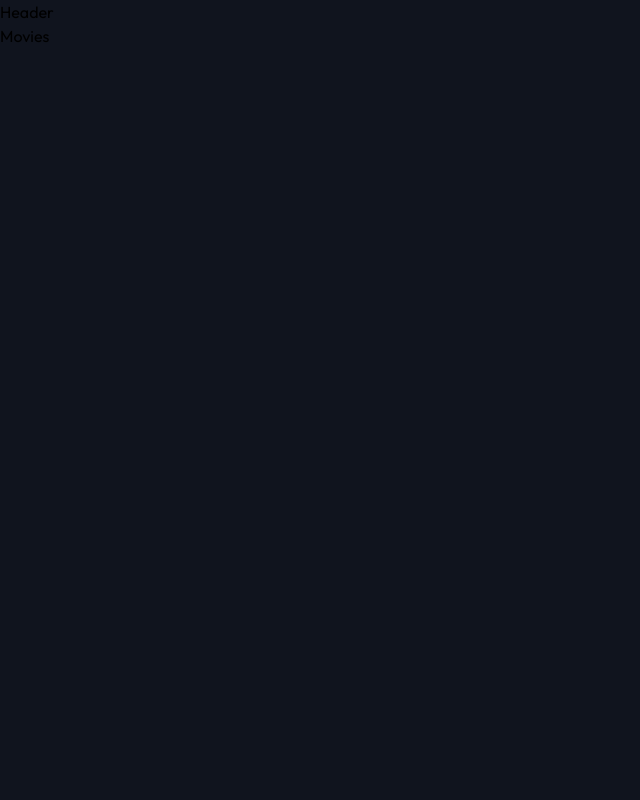
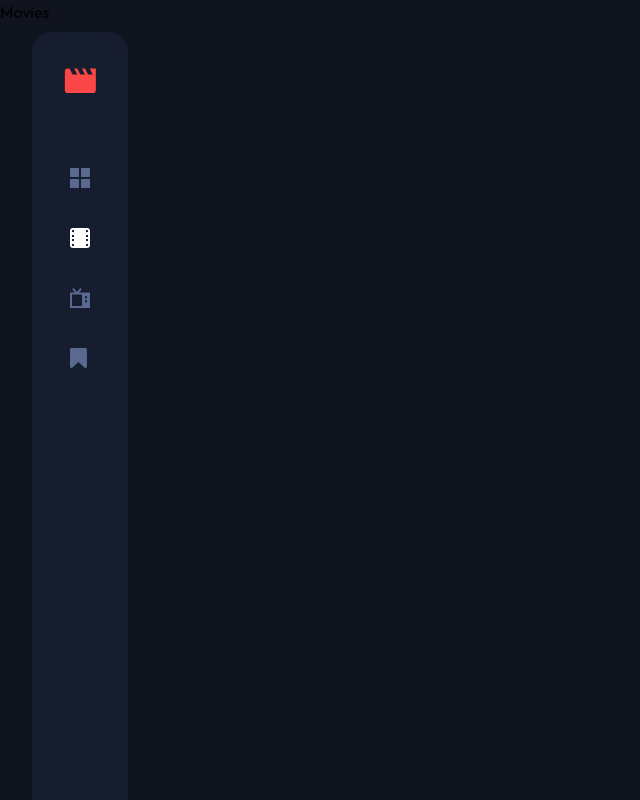
Before and after one commit to mdashfaque-mamdu-au17/entertainment-web-app-frontend, a React (Vite) app: page /movies in a window 1280 px wide. Shown: the whole page, without its empty margins (0-640 px from the left). Built offline with nearby package versions, Linux system fonts and the light colour scheme.

Commit message:
logout functionality implemented and navbar completed

```diff
--- a/src/components/Button.jsx
+++ b/src/components/Button.jsx
@@ -1,10 +1,16 @@
 import React from 'react';
+import classNames from 'classnames';
 
-const Button = ({ type, children }) => {
+const Button = ({ type, children, disabled, style, onClick }) => {
   return (
     <button
       type={type}
-      className="w-[279px] h-12 bg-primary-red  flex items-center justify-center text-primary-white text-[15px] leading-[19px] font-light rounded-md transition-colors duration-300 ease-linear hover:cursor-pointer hover:bg-primary-white hover:text-primary-black md:w-[336px]"
+      className={classNames(
+        'w-[279px] h-12 bg-primary-red  flex items-center justify-center text-primary-white text-[15px] leading-[19px] font-light rounded-md transition-colors duration-300 ease-linear hover:cursor-pointer hover:bg-primary-white hover:text-primary-black md:w-[336px]',
+        style
+      )}
+      disabled={disabled}
+      onClick={onClick}
     >
       {children}
     </button>
--- /dev/null
+++ b/src/components/Icons.jsx
@@ -0,0 +1,43 @@
+export const HomeIcon = ({ color }) => {
+  return (
+    <svg width="20" height="20" xmlns="http://www.w3.org/2000/svg">
+      <path
+        d="M8 0H1C.4 0 0 .4 0 1v7c0 .6.4 1 1 1h7c.6 0 1-.4 1-1V1c0-.6-.4-1-1-1Zm0 11H1c-.6 0-1 .4-1 1v7c0 .6.4 1 1 1h7c.6 0 1-.4 1-1v-7c0-.6-.4-1-1-1ZM19 0h-7c-.6 0-1 .4-1 1v7c0 .6.4 1 1 1h7c.6 0 1-.4 1-1V1c0-.6-.4-1-1-1Zm0 11h-7c-.6 0-1 .4-1 1v7c0 .6.4 1 1 1h7c.6 0 1-.4 1-1v-7c0-.6-.4-1-1-1Z"
+        fill={color}
+      />
+    </svg>
+  );
+};
+
+export const MovieIcon = ({ color }) => {
+  return (
+    <svg width="20" height="20" xmlns="http://www.w3.org/2000/svg">
+      <path
+        d="M16.956 0H3.044A3.044 3.044 0 0 0 0 3.044v13.912A3.044 3.044 0 0 0 3.044 20h13.912A3.044 3.044 0 0 0 20 16.956V3.044A3.044 3.044 0 0 0 16.956 0ZM4 9H2V7h2v2Zm-2 2h2v2H2v-2Zm16-2h-2V7h2v2Zm-2 2h2v2h-2v-2Zm2-8.26V4h-2V2h1.26a.74.74 0 0 1 .74.74ZM2.74 2H4v2H2V2.74A.74.74 0 0 1 2.74 2ZM2 17.26V16h2v2H2.74a.74.74 0 0 1-.74-.74Zm16 0a.74.74 0 0 1-.74.74H16v-2h2v1.26Z"
+        fill={color}
+      />
+    </svg>
+  );
+};
+
+export const TvSeriesIcon = ({ color }) => {
+  return (
+    <svg width="20" height="20" xmlns="http://www.w3.org/2000/svg">
+      <path
+        d="M20 4.481H9.08l2.7-3.278L10.22 0 7 3.909 3.78.029 2.22 1.203l2.7 3.278H0V20h20V4.481Zm-8 13.58H2V6.42h10v11.64Zm5-3.88h-2v-1.94h2v1.94Zm0-3.88h-2V8.36h2v1.94Z"
+        fill={color}
+      />
+    </svg>
+  );
+};
+
+export const BookmarkIcon = ({ color }) => {
+  return (
+    <svg width="17" height="20" xmlns="http://www.w3.org/2000/svg">
+      <path
+        d="M15.387 0c.202 0 .396.04.581.119.291.115.522.295.694.542.172.247.258.52.258.82v17.038c0 .3-.086.573-.258.82a1.49 1.49 0 0 1-.694.542 1.49 1.49 0 0 1-.581.106c-.423 0-.79-.141-1.098-.423L8.46 13.959l-5.83 5.605c-.317.29-.682.436-1.097.436-.202 0-.396-.04-.581-.119a1.49 1.49 0 0 1-.694-.542A1.402 1.402 0 0 1 0 18.52V1.481c0-.3.086-.573.258-.82A1.49 1.49 0 0 1 .952.119C1.137.039 1.33 0 1.533 0h13.854Z"
+        fill={color}
+      />
+    </svg>
+  );
+};
--- a/src/context.jsx
+++ b/src/context.jsx
@@ -1,12 +1,28 @@
 import { createContext, useState, useContext } from 'react';
-import { getUserFromLocalStorage } from './utils/localStorage';
+import {
+  getUserFromLocalStorage,
+  removeUserFromLocalStorage,
+} from './utils/localStorage';
 
 const AppContext = createContext();
 
 export const AppProvider = ({ children }) => {
   const [user, setUser] = useState(getUserFromLocalStorage());
 
-  return <AppContext.Provider value={{ user }}>{children}</AppContext.Provider>;
+  const updateLoginUserInfo = (user) => {
+    setUser(user);
+  };
+
+  const logoutUser = () => {
+    removeUserFromLocalStorage();
+    setUser(null);
+  };
+
+  return (
+    <AppContext.Provider value={{ user, updateLoginUserInfo, logoutUser }}>
+      {children}
+    </AppContext.Provider>
+  );
 };
 
 export const useGlobalContext = () => useContext(AppContext);
--- a/src/pages/dashboard/RootLayout.jsx
+++ b/src/pages/dashboard/RootLayout.jsx
@@ -1,11 +1,137 @@
-import React from 'react';
+import React, { useState } from 'react';
+import { NavLink } from 'react-router-dom';
+import logo from '../../assets/logo.svg';
+import avatar from '../../assets/image-avatar.png';
+import {
+  HomeIcon,
+  MovieIcon,
+  TvSeriesIcon,
+  BookmarkIcon,
+} from '../../components/Icons';
+import Button from '../../components/Button';
+import { useGlobalContext } from '../../context';
 
 const RootLayout = ({ children }) => {
+  const { logoutUser } = useGlobalContext();
+  const [showLogout, setShowLogout] = useState(false);
+
+  const logoutHandler = () => {
+    setShowLogout(!showLogout);
+  };
+
   return (
-    <div>
-      <h3>Header</h3>
+    <>
+      {/* for mobile and tablet */}
+      <header className="bg-semi-dark-blue h-14 flex items-center justify-between px-4 sm:h-[72px] sm:px-6 sm:mx-[25px] sm:mt-[23px] sm:rounded-[10px] lg:hidden">
+        {/* logo */}
+        <div>
+          <img
+            src={logo}
+            alt="logo"
+            className="w-[25px] h-5 sm:w-8 sm:h-[26px]"
+          />
+        </div>
+
+        {/* navigations */}
+        <div className="flex items-center gap-6 sm:gap-8">
+          <NavLink to="/">
+            {({ isActive, isPending }) => (
+              <HomeIcon color={isActive ? '#fff' : '#5A698F'} />
+            )}
+          </NavLink>
+
+          <NavLink to="/movies">
+            {({ isActive, isPending }) => (
+              <MovieIcon color={isActive ? '#fff' : '#5A698F'} />
+            )}
+          </NavLink>
+
+          <NavLink to="/tv-series">
+            {({ isActive, isPending }) => (
+              <TvSeriesIcon color={isActive ? '#fff' : '#5A698F'} />
+            )}
+          </NavLink>
+
+          <NavLink to="/bookmarks">
+            {({ isActive, isPending }) => (
+              <BookmarkIcon color={isActive ? '#fff' : '#5A698F'} />
+            )}
+          </NavLink>
+        </div>
+
+        {/* avatar */}
+        {showLogout && (
+          <div className="absolute top-14 sm:top-[95px] right-0 sm:right-6">
+            <Button
+              type="btn"
+              style="w-[120px] md:w-[120px]"
+              onClick={logoutUser}
+            >
+              Logout
+            </Button>
+          </div>
+        )}
+        <button onClick={logoutHandler}>
+          <img src={avatar} alt="" className="w-6 h-6 sm:w-8 sm:h-8" />
+        </button>
+      </header>
+
+      <header className="hidden lg:block lg:fixed lg:top-8 lg:left-8 bg-semi-dark-blue w-24 h-[900px] rounded-[20px]">
+        <div>
+          {/* logo */}
+          <div className="absolute top-9 right-1/2 transform translate-x-1/2">
+            <img src={logo} alt="logo" className="w-8 h-[26px]" />
+          </div>
+
+          {/* navigations */}
+          <div className="absolute top-[136px] right-1/2 transform translate-x-1/2">
+            <div className="flex flex-col gap-10">
+              <NavLink to="/">
+                {({ isActive, isPending }) => (
+                  <HomeIcon color={isActive ? '#fff' : '#5A698F'} />
+                )}
+              </NavLink>
+
+              <NavLink to="/movies">
+                {({ isActive, isPending }) => (
+                  <MovieIcon color={isActive ? '#fff' : '#5A698F'} />
+                )}
+              </NavLink>
+
+              <NavLink to="/tv-series">
+                {({ isActive, isPending }) => (
+                  <TvSeriesIcon color={isActive ? '#fff' : '#5A698F'} />
+                )}
+              </NavLink>
+
+              <NavLink to="/bookmarks">
+                {({ isActive, isPending }) => (
+                  <BookmarkIcon color={isActive ? '#fff' : '#5A698F'} />
+                )}
+              </NavLink>
+            </div>
+          </div>
+
+          {/* avatar */}
+          {showLogout && (
+            <div className="absolute bottom-6 left-24 z-50">
+              <Button type="btn" style="md:w-[120px]" onClick={logoutUser}>
+                Logout
+              </Button>
+            </div>
+          )}
+
+          <button onClick={logoutHandler}>
+            <img
+              src={avatar}
+              alt=""
+              className="absolute bottom-8 right-1/2 transform translate-x-1/2 w-6 h-6 sm:w-8 sm:h-8"
+            />
+          </button>
+        </div>
+      </header>
       {children}
-    </div>
+    </>
   );
 };
 
```
